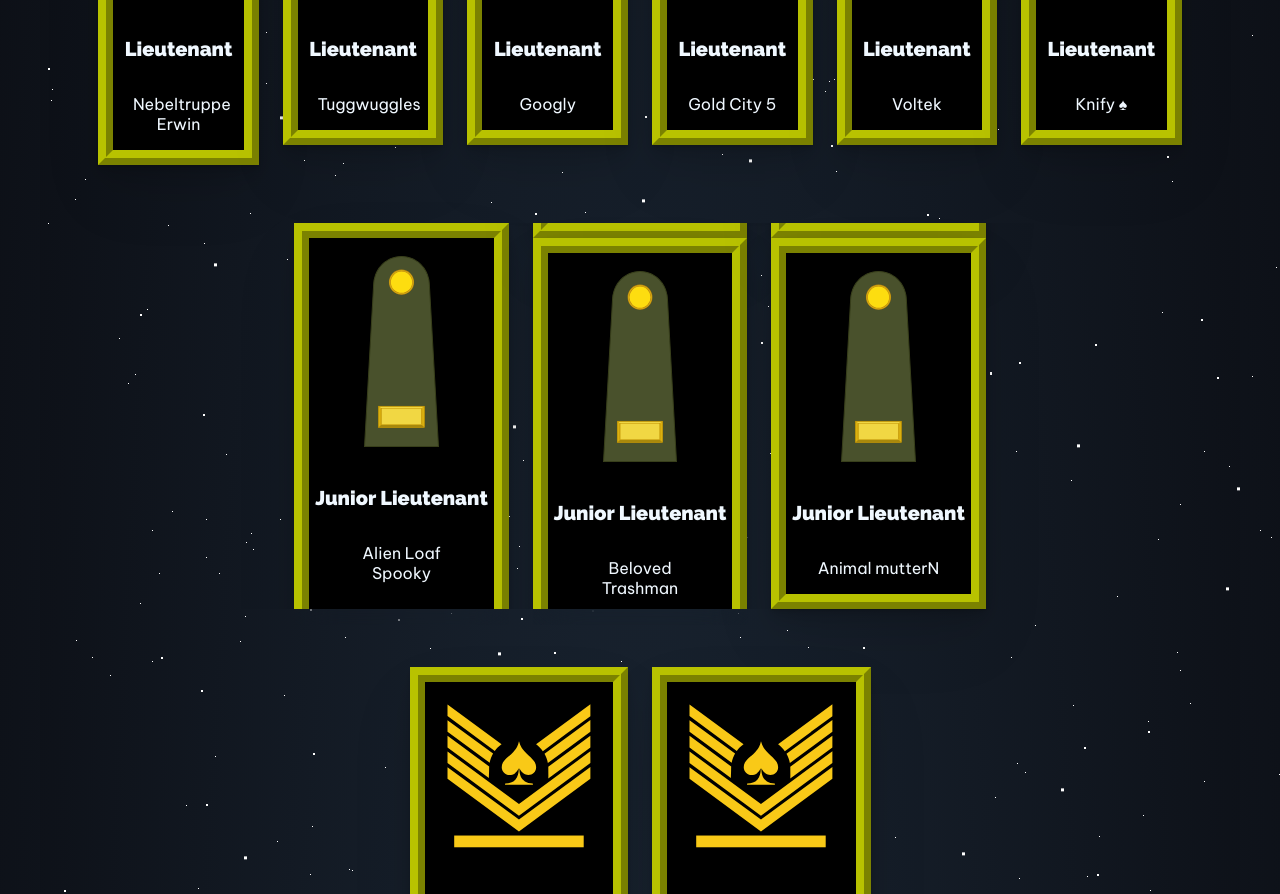
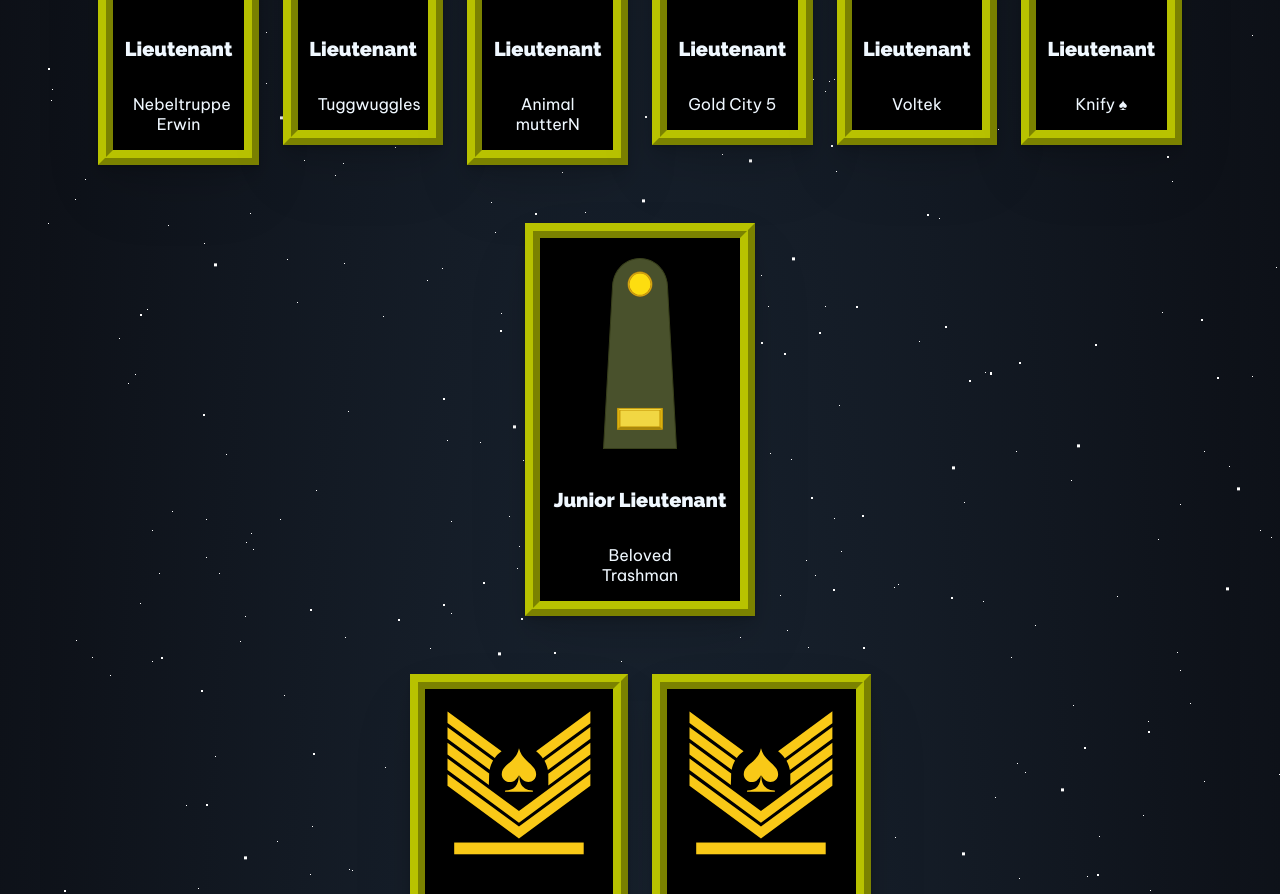
Before and after one commit to en-joyer/1stVID, a plain HTML site: page intro.html in a window 1280 px wide. Shown: the part 2263-3157 px from the top of the page. Drawn offline with Linux system fonts and the light colour scheme.

Commit message:
Updated.

```diff
--- a/intro.html
+++ b/intro.html
@@ -93,7 +93,7 @@
                 <p class="RutbeIsmi">
                 <h5>Lieutenant</h5>
                 </p>
-                <p>Googly</p>
+                <p>Animal mutterN</p>
               </div>
               <div class="uye1">
                 <img src="img/lieu.svg" alt="">
@@ -125,27 +125,7 @@
                 <p class="RutbeIsmi">
                   <h5>Junior Lieutenant</h5>
                 </p>
-                <p>Alien Loaf Spooky</p>
-                </p>
-              </div>
-            </div>
-            <div>
-              <div class="uye1">
-                <img src="img/juniorlt.svg" alt="">
-                <p class="RutbeIsmi">
-                  <h5>Junior Lieutenant</h5>
-                </p>
                 <p>Beloved Trashman</p>
-                </p>
-              </div>
-            </div>
-            <div>
-              <div class="uye1">
-                <img src="img/juniorlt.svg" alt="">
-                <p class="RutbeIsmi">
-                  <h5>Junior Lieutenant</h5>
-                </p>
-                <p>Animal mutterN</p>
                 </p>
               </div>
             </div>
--- a/style.css
+++ b/style.css
@@ -113,12 +113,12 @@ body {
   align-items: center;
   text-align: center;
   padding-top: 5%;
-  padding-right: 20%;
-  padding-left: 20%;
+  padding-right: 40%;
+  padding-left: 40%;
   border: border-box;
   border-radius: 10vh;
   border-width: 10px;
-  column-count: 3;
+  column-count: 1;
   font-family: "Raleway", sans-serif;
 }
 
```
